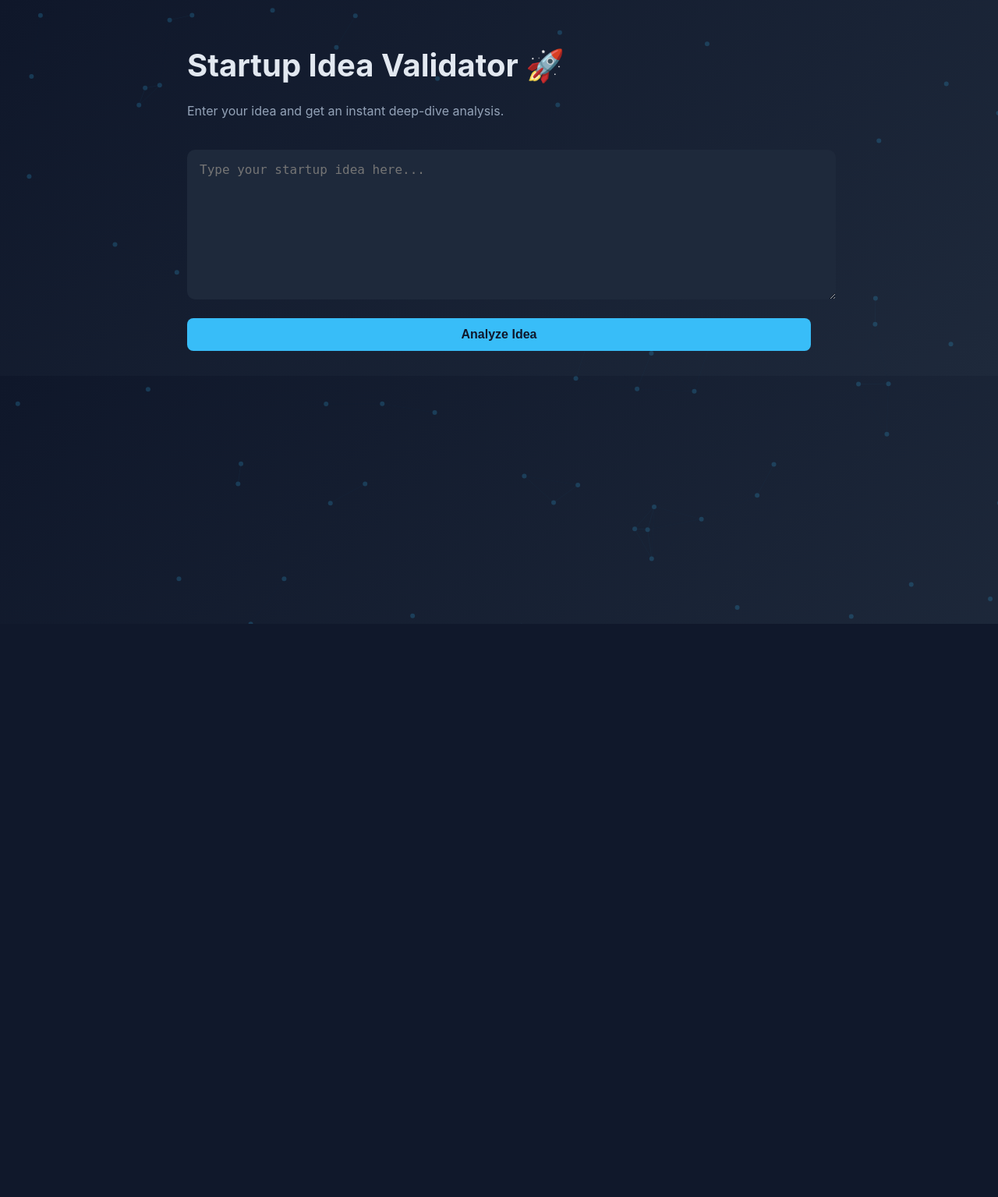
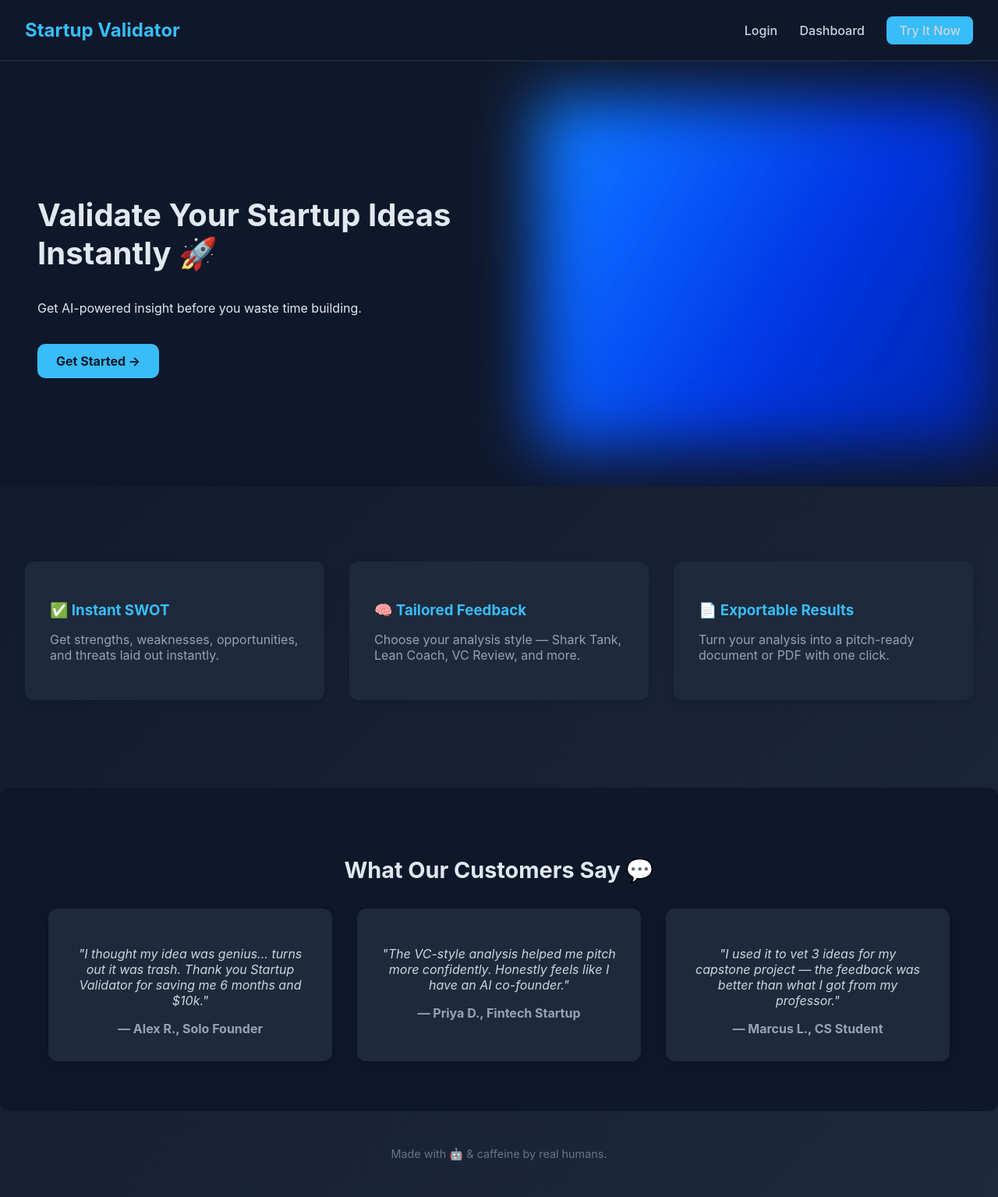
Before and after one commit to VictorFernandezGit/startup-idea-validator, a Flask app: page / in a window 1280 px wide. Shown: the whole page at 78% size. Before the commit the page ends 800 px from the top, so only its background shows below. Run offline with Flask 3, Linux system fonts and the light colour scheme.

Commit message:
Update hero section: add diagonal layout, animated liquid effect, fix button alignment

```diff
--- a/app.py
+++ b/app.py
@@ -13,27 +13,30 @@
 
 @app.route('/')
 def home():
-    return render_template('index.html')
+    return render_template('homepage.html')
+
+@app.route('/validator')
+def validator():
+    return render_template('validator.html')
+
 
 @app.route('/analyze', methods=['POST'])
 def analyze():
-    idea = request.form.get("idea", "")
+    data = request.json
+    idea = data.get("idea", "")
+    mode = data.get("mode", "general")
 
-    prompt = f"""
+    base_prompt = {
+        "general": f"""Act as a startup analyst. Analyze this startup idea:\n\n"{idea}"\n\nGive back a structured analysis including summary, audience, value prop, pros/cons, competitor review, and SWOT.""",
+        "sharktank": f"""Act like a Shark Tank investor. Review this pitch idea:\n\n"{idea}"\n\nTell me how viable it is, how much you'd invest, what's wrong with it, and how it can scale fast. Include risks and profitability potential.""",
+        "lean": f"""Act as a Lean Startup coach. Analyze this idea:\n\n"{idea}"\n\nGive MVP advice, customer validation strategy, and what to test first. Include assumptions and risks.""",
+        "vc": f"""Act like a venture capitalist. Analyze this idea:\n\n"{idea}"\n\nEvaluate TAM/SAM/SOM, GTM strategy, defensibility, CAC/LTV potential, and team strength.""",
+        "tech": f"""Act like a technical co-founder. Analyze this idea:\n\n"{idea}"\n\nEstimate build time, tech stack, risks, and whether it's technically feasible in 3 months. Suggest architecture too."""
+    }
 
-    Act as a startup analyst. Analyze this startup idea:
 
-"{idea}"
+    prompt = base_prompt.get(mode, base_prompt["general"])
 
-Give back:
-1. One-sentence summary
-2. Target audience
-3. Value proposition
-4. Pros
-5. Cons
-6. Competitor analysis
-7. SWOT analysis
-"""
 
     try:
         response = openai.ChatCompletion.create(
--- a/static/script.js
+++ b/static/script.js
@@ -1,29 +1,36 @@
-const btn = document.getElementById("analyze-btn");
-const resultDiv = document.getElementById("result");
-const loading = document.getElementById("loading");
+let selectedMode = "general"; // default
 
-btn.addEventListener("click", () => {
+document.querySelectorAll(".mode-btn").forEach(btn => {
+  btn.addEventListener("click", () => {
+    selectedMode = btn.dataset.mode;
+
+    document.querySelectorAll(".mode-btn").forEach(b => b.classList.remove("active"));
+    btn.classList.add("active");
+  });
+});
+
+document.getElementById("analyze-btn").addEventListener("click", () => {
   const idea = document.getElementById("idea").value;
+  const resultDiv = document.getElementById("result");
+  const loading = document.getElementById("loading");
+
   resultDiv.classList.add("hidden");
   loading.classList.remove("hidden");
 
   fetch("/analyze", {
     method: "POST",
     headers: { "Content-Type": "application/json" },
-    body: JSON.stringify({ idea }),
+    body: JSON.stringify({ idea, mode: selectedMode }),
   })
     .then(res => res.json())
     .then(data => {
       loading.classList.add("hidden");
       resultDiv.classList.remove("hidden");
 
-      if (data.result) {
-        resultDiv.innerText = data.result;
-      } else {
-        resultDiv.innerText = "⚠️ Error: " + (data.error || "Unknown error.");
-      }
+      resultDiv.innerText = data.result || "Error: " + data.error;
     });
 });
+
 particlesJS("particles-js", {
   particles: {
     number: { value: 60 },
--- a/static/style.css
+++ b/static/style.css
@@ -78,3 +78,267 @@
   z-index: -1;
   opacity: 0.2;
 }
+
+.mode-buttons {
+  display: flex;
+  gap: 0.5rem;
+  flex-wrap: wrap;
+  margin-bottom: 1rem;
+}
+
+.mode-btn {
+  background: #1e293b;
+  border: 1px solid #38bdf8;
+  color: #e2e8f0;
+  padding: 0.5rem 0.75rem;
+  border-radius: 8px;
+  cursor: pointer;
+  transition: background 0.2s ease;
+}
+
+.mode-btn:hover {
+  background: #38bdf8;
+  color: #0f172a;
+}
+
+.mode-btn.active {
+  background: #38bdf8;
+  color: #0f172a;
+  font-weight: bold;
+}
+
+/* homepage */
+
+/* Navbar */
+.navbar {
+  display: flex;
+  justify-content: space-between;
+  align-items: center;
+  padding: 1.5rem 2rem;
+  background-color: #0f172a; /* dark slate background */
+  border-bottom: 1px solid #1f2937; /* subtle divider */
+  box-shadow: 0 1px 0 rgba(255, 255, 255, 0.05);
+  position: sticky;
+  top: 0;
+  z-index: 1000;
+}
+
+
+.logo {
+  font-size: 1.5rem;
+  font-weight: bold;
+  color: #38bdf8;
+}
+
+.nav-links a {
+  margin-left: 1.5rem;
+  color: #cbd5e1; /* slate-200 */
+  text-decoration: none;
+  font-weight: 500;
+  transition: color 0.2s ease;
+}
+
+.nav-links a:hover {
+  color: #38bdf8;
+}
+
+.try-btn {
+  background-color: #38bdf8;
+  color: #0f172a;
+  padding: 0.5rem 1rem;
+  border-radius: 8px;
+  font-weight: bold;
+  margin-left: 1.5rem;
+  text-decoration: none;
+  transition: background 0.2s ease;
+}
+
+.try-btn:hover {
+  background-color: #22d3ee;
+}
+
+.cta-button:hover {
+  background-color: #22d3ee;
+}
+
+/* Hero Section */
+.hero {
+  display: flex;
+  flex-wrap: wrap;
+  justify-content: space-between;
+  align-items: center;
+  padding: 4rem 2rem;
+
+}
+
+.hero-text {
+  flex: 1 1 50%;
+}
+
+.hero-text h1 {
+  font-size: 2.5rem;
+  margin-bottom: 1rem;
+}
+
+.hero-text p {
+  color: #94a3b8;
+  font-size: 1.2rem;
+  margin-bottom: 2rem;
+}
+
+.cta-button {
+  background-color: #38bdf8;
+  color: #0f172a;
+  padding: 0.75rem 1.5rem;
+  border-radius: 10px;
+  font-weight: bold;
+  text-decoration: none;
+  font-size: 1rem;
+  transition: background 0.2s ease;
+}
+
+.cta-button:hover {
+  background-color: #22d3ee;
+}
+
+
+/* Hero Image */
+.hero-image {
+  flex: 1 1 40%;
+  text-align: center;
+}
+
+.hero-image img {
+  max-width: 100%;
+  height: auto;
+  border-radius: 12px;
+}
+
+/* Hero Diagonal */
+.hero-diagonal {
+  display: flex;
+  height: auto;
+  min-height: 450px;
+  max-height: 650px;
+  padding: 3rem 0;
+  overflow: hidden;
+  background: #0f172a;
+  position: relative;
+}
+
+
+.hero-left {
+  flex: 1;
+  display: flex;
+  flex-direction: column;
+  justify-content: center;
+  align-items: flex-start; /* ensures text and button align left */
+  gap: 1.25rem;
+  padding: 3rem;
+}
+
+.hero-right {
+  flex: 1;
+  min-height: 100%;
+  display: flex;
+  align-items: center;
+  justify-content: center;
+}
+
+
+.liquid-anim {
+  width: 100%;
+  height: 100%;
+  background: linear-gradient(120deg, #38bdf8, #1e40af, #0f172a);
+  background-size: 300% 300%;
+  animation: moveBG 10s ease infinite;
+  filter: blur(40px) contrast(130%) brightness(120%);
+}
+
+@keyframes moveBG {
+  0% { background-position: 0% 50%; }
+  50% { background-position: 100% 50%; }
+  100% { background-position: 0% 50%; }
+}
+
+
+/* Features Section */
+.features {
+  background-color: #12264a00; /* darker shade than main background */
+  padding: 4rem 2rem;
+  display: grid;
+  grid-template-columns: repeat(auto-fit, minmax(250px, 1fr));
+  gap: 2rem;
+  border-radius: 12px;
+  margin-top: 2rem;
+}
+
+.feature-card {
+  background-color: #1e293b;
+  color: #cbd5e1;
+  padding: 2rem;
+  border-radius: 12px;
+  box-shadow: 0 4px 12px rgba(0,0,0,0.15);
+  transition: transform 0.2s ease;
+}
+
+.feature-card:hover {
+  transform: translateY(-5px);
+}
+
+.feature-card h3 {
+  color: #38bdf8;
+  margin-bottom: 0.75rem;
+}
+
+.feature-card p {
+  color: #94a3b8;
+}
+
+
+/* Footer */
+footer {
+  padding: 2rem;
+  text-align: center;
+  color: #64748b;
+  font-size: 0.9rem;
+}
+
+/* Testimonials */
+.testimonials {
+  background-color: #0f172a;
+  padding: 4rem 2rem;
+  text-align: center;
+  border-radius: 12px;
+  margin-top: 3rem;
+}
+
+.testimonials h2 {
+  font-size: 1.8rem;
+  margin-bottom: 2rem;
+}
+
+.testimonial-list {
+  display: flex;
+  flex-wrap: wrap;
+  gap: 2rem;
+  justify-content: center;
+}
+
+.testimonial-card {
+  background-color: #1e293b;
+  color: #cbd5e1;
+  padding: 2rem;
+  border-radius: 12px;
+  width: 300px;
+  box-shadow: 0 4px 12px rgba(0,0,0,0.15);
+  font-style: italic;
+}
+
+.testimonial-card span {
+  display: block;
+  margin-top: 1rem;
+  color: #94a3b8;
+  font-style: normal;
+  font-weight: bold;
+}
--- /dev/null
+++ b/templates/homepage.html
@@ -0,0 +1,70 @@
+<!DOCTYPE html>
+<html lang="en">
+<head>
+  <meta charset="UTF-8" />
+  <meta name="viewport" content="width=device-width, initial-scale=1.0" />
+  <title>Startup Validator</title>
+  <link rel="stylesheet" href="/static/style.css?v=6" />
+</head>
+<body>
+  <header class="navbar">
+    <div class="logo">Startup Validator</div>
+    <nav class="nav-links">
+      <a href="#">Login</a>
+      <a href="#">Dashboard</a>
+      <a href="/validator" class="try-btn">Try It Now</a>
+    </nav>
+  </header>
+
+  <section class="hero-diagonal">
+    <div class="hero-left">
+      <h1>Validate Your Startup Ideas <br> Instantly 🚀</h1>
+      <p>Get AI-powered insight before you waste time building.</p>
+      <a href="/validator" class="cta-button">Get Started →</a>
+
+    </div>
+    <div class="hero-right">
+      <div class="liquid-anim"></div>
+    </div>
+  </section>
+
+
+  <section class="features">
+    <div class="feature-card">
+      <h3>✅ Instant SWOT</h3>
+      <p>Get strengths, weaknesses, opportunities, and threats laid out instantly.</p>
+    </div>
+    <div class="feature-card">
+      <h3>🧠 Tailored Feedback</h3>
+      <p>Choose your analysis style — Shark Tank, Lean Coach, VC Review, and more.</p>
+    </div>
+    <div class="feature-card">
+      <h3>📄 Exportable Results</h3>
+      <p>Turn your analysis into a pitch-ready document or PDF with one click.</p>
+    </div>
+  </section>
+
+  <section class="testimonials">
+    <h2>What Our Customers Say 💬</h2>
+    <div class="testimonial-list">
+      <div class="testimonial-card">
+        <p>"I thought my idea was genius... turns out it was trash. Thank you Startup Validator for saving me 6 months and $10k."</p>
+        <span>— Alex R., Solo Founder</span>
+      </div>
+      <div class="testimonial-card">
+        <p>"The VC-style analysis helped me pitch more confidently. Honestly feels like I have an AI co-founder."</p>
+        <span>— Priya D., Fintech Startup</span>
+      </div>
+      <div class="testimonial-card">
+        <p>"I used it to vet 3 ideas for my capstone project — the feedback was better than what I got from my professor."</p>
+        <span>— Marcus L., CS Student</span>
+      </div>
+    </div>
+  </section>
+
+
+  <footer>
+    <p>Made with 🤖 & caffeine by real humans.</p>
+  </footer>
+</body>
+</html>
--- a/templates/index.html
+++ b/templates/validator.html
@@ -10,6 +10,14 @@
   <div class="app-container">
     <h1>Startup Idea Validator 🚀</h1>
     <p class="subtext">Enter your idea and get an instant deep-dive analysis.</p>
+
+    <div class="mode-buttons">
+      <button data-mode="general" class="mode-btn active">🧠 General</button>
+      <button data-mode="sharktank" class="mode-btn">🦈 Shark Tank</button>
+      <button data-mode="lean" class="mode-btn">👨‍🏫 Lean Coach</button>
+      <button data-mode="vc" class="mode-btn">💰 VC Review</button>
+      <button data-mode="tech" class="mode-btn">🤓 Tech Co-founder</button>
+    </div>
 
     <textarea id="idea" placeholder="Type your startup idea here..."></textarea>
     <button id="analyze-btn">Analyze Idea</button>
```
Also changed, not shown: static/asset1.png (added), 1 other file.
